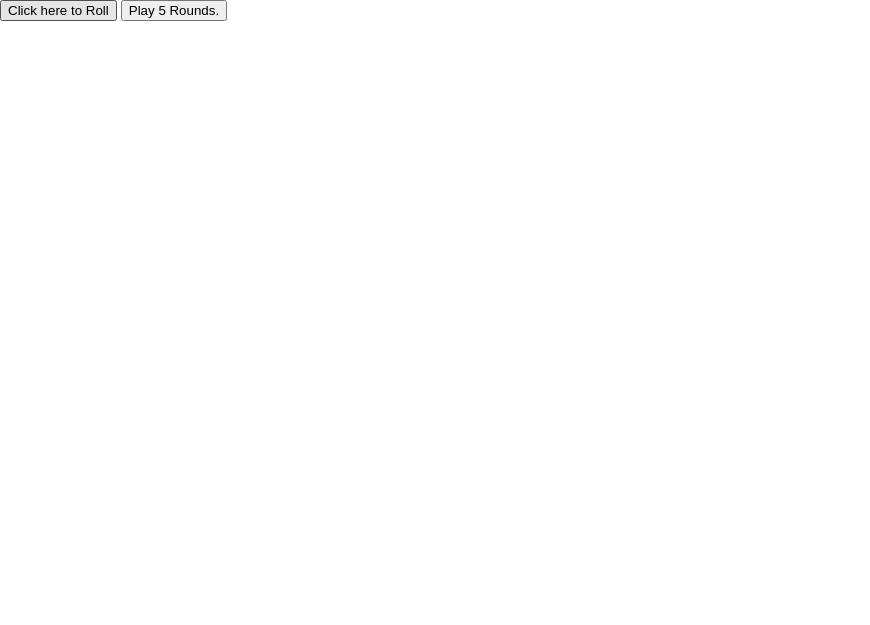
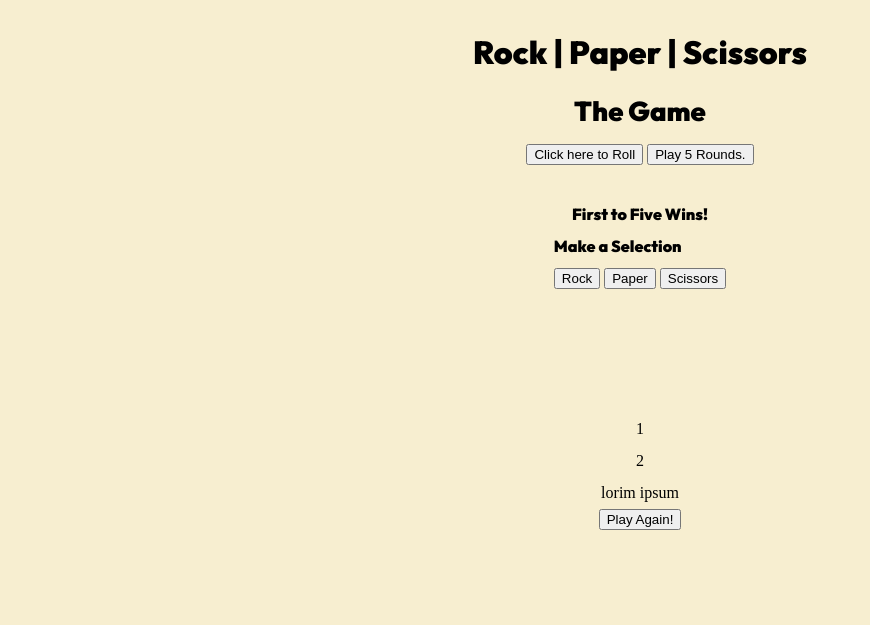
Before and after one commit to J-Skarbek/TOP-Fundamentals, a plain HTML site: page index.html in a window 1280 px wide. Shown: the top 625 px of the page, without its empty margins (0-870 px from the left). Drawn offline with Linux system fonts and the light colour scheme.

Commit message:
Build out the body elements. Begin creating styles.

```diff
--- a/index.html
+++ b/index.html
@@ -14,7 +14,33 @@
     <title>Rock | Paper | Scissors</title>
 </head>
 <body>
-    <button id="btn" class="btn">Click here to Roll</button>
-    <button id="btn2" class="btn">Play 5 Rounds.</button>
+    <div class="page-container">
+        <div class="title">
+            <h1>Rock | Paper | Scissors</h1>
+            <h2><em>The Game</em></h2>
+            <div class="btn-container">
+                <button id="btn" class="btn">Click here to Roll</button>
+                <button id="btn2" class="btn">Play 5 Rounds.</button>
+            </div>
+        </div>
+        <div class="input-control">
+            <h3>First to Five Wins!</h3>
+            <div class="buttons">
+                <h4>Make a Selection</h4>
+                <div class="selections-container">
+                    <button class="btn">Rock</button>
+                    <button class="btn">Paper</button>
+                    <button class="btn">Scissors</button>
+                </div>
+            </div>
+        </div>
+        <div class="score-box">
+            <div class="result-box">1</div>
+            <div class="result-box">2</div>
+            <div class="message-box">lorim ipsum</div>
+            <button id="play-again">Play Again!</button>
+        </div>
+    </div>
+
 </body>
 </html>
--- a/styles.css
+++ b/styles.css
@@ -46,3 +46,78 @@ table {
 	border-collapse: collapse;
 	border-spacing: 0;
 }
+
+:root {
+   --med-peach: #EB934F;
+   --mid-dark-peach: #D9905F;
+   --off-red-peach: #F66047;
+   --honey-mustard-yellow: #F8D668;
+   --white: #fff;
+   --black: #000;
+   --eggshell: #F7EED0;
+}
+
+h1,
+h2,
+h3,
+h4,
+h5,
+h6 {
+    font-family: 'outfit', sans-serif;
+    font-weight: 600;
+}
+
+h1 {
+    font-size: 2rem;
+}
+
+h2 {
+    font-size: 1.7rem;
+}
+
+p,
+a,
+link,
+span {
+    font-family: 'outfit', sans-serif;
+    font-weight: 300;
+}
+
+body {
+    background-color: var(--eggshell);
+}
+
+/*
+font-family: 'Josefin Slab', serif; */
+
+.page-container {
+    display: grid;
+    grid-template-columns: repeat(12, minmax(50px, 1fr));
+    grid-template-rows: repeat(12, minmax(50px, 1fr));
+    padding: 20px 100px;
+}
+
+.page-container > div {
+    display: flex;
+    flex-direction: column;
+    flex-wrap: wrap;
+    align-content: center;
+    justify-content: center;
+    align-items: center;
+    line-height: 2;
+}
+
+.title {
+    grid-column: 1 / span 12;
+    grid-row: 1 / span 1;
+}
+
+.input-control {
+    grid-column: 1 / span 12;
+    grid-row: 2 / span 1;
+}
+
+.score-box {
+    grid-column: 1 / span 12;
+    grid-row: 3 / span 2;
+}
```
